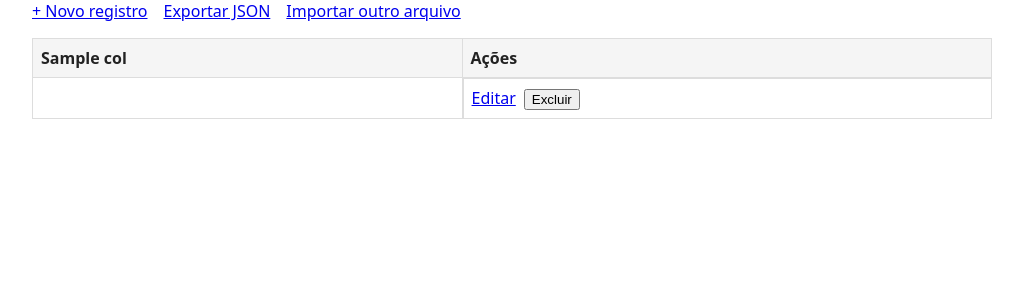
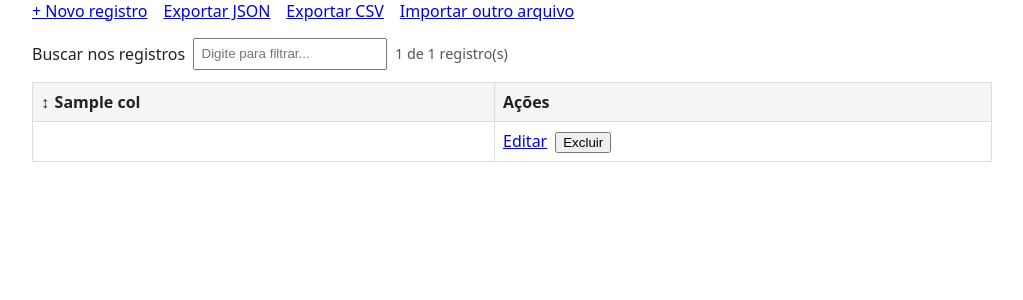
Before and after one commit to gadelhati/json, a FastAPI app: template templates/datatable.html in a window 1280 px wide. Shown: the part 118-418 px from the top of the page, without its empty margins (128-1151 px from the left). Run offline with FastAPI, Linux system fonts and the light colour scheme; the template is opened without the code that fills it: most values are stand-ins (such as "Sample title", 1, 10 or a date in 2020).

Commit message:
feat: add export csv

```diff
--- a/src/routes.py
+++ b/src/routes.py
@@ -1,10 +1,12 @@
 """Rotas web para importar, editar, exibir e exportar dados JSON e GeoJSON."""
 
+import csv
+import io
 import json
 import shutil
 
 from fastapi import APIRouter, File, Form, HTTPException, Request, UploadFile
-from fastapi.responses import FileResponse, RedirectResponse
+from fastapi.responses import FileResponse, RedirectResponse, StreamingResponse
 from fastapi.templating import Jinja2Templates
 
 from .config import settings
@@ -197,3 +199,36 @@ def export_json():
     path = store.export()
     media_type = "application/geo+json" if store.source_format == "geojson" else "application/json"
     return FileResponse(path, filename=path.name, media_type=media_type)
+
+
+@router.get("/export/csv")
+def export_csv():
+    """Exporta todos os registros atuais como arquivo CSV."""
+    if not store.records:
+        raise HTTPException(status_code=400, detail="Nenhum dado importado para exportar")
+
+    fieldnames = [settings.id_field, *store.columns]
+    if store.source_format == "geojson":
+        fieldnames.append("geometry")
+    if store.has_multiple_sources:
+        fieldnames.append("source")
+
+    output = io.StringIO(newline="")
+    writer = csv.DictWriter(output, fieldnames=fieldnames, extrasaction="ignore")
+    writer.writeheader()
+    for record in store.get_all():
+        row = dict(record)
+        if store.source_format == "geojson":
+            geometry = row.pop(store.GEOMETRY_FIELD, None)
+            row["geometry"] = (
+                json.dumps(geometry, ensure_ascii=False) if geometry is not None else ""
+            )
+        if store.has_multiple_sources:
+            row["source"] = row.pop(store.SOURCE_FIELD, "")
+        writer.writerow(row)
+
+    return StreamingResponse(
+        iter([output.getvalue()]),
+        media_type="text/csv; charset=utf-8",
+        headers={"Content-Disposition": 'attachment; filename="export.csv"'},
+    )
--- /dev/null
+++ b/static/dashboard.js
@@ -0,0 +1,70 @@
+const table = document.querySelector("#records-table");
+
+if (table) {
+    const body = table.tBodies[0];
+    const search = document.querySelector("#record-search");
+    const count = document.querySelector("#record-count");
+    const emptyRow = document.querySelector("#no-records-match");
+    const sortableHeaders = [...table.tHead.querySelectorAll("[data-sort-column]")];
+    const collator = new Intl.Collator("pt-BR", {
+        numeric: true,
+        sensitivity: "base",
+    });
+    let sortColumn = -1;
+    let sortDirection = 1;
+
+    const dataRows = () =>
+        [...body.rows].filter((row) => row !== emptyRow);
+
+    const updateRows = () => {
+        const query = search.value.trim().toLocaleLowerCase("pt-BR");
+        let visibleCount = 0;
+
+        for (const row of dataRows()) {
+            const searchableText = [...row.cells]
+                .slice(0, -1)
+                .map((cell) => cell.textContent)
+                .join(" ")
+                .toLocaleLowerCase("pt-BR");
+            row.hidden = !searchableText.includes(query);
+            if (!row.hidden) visibleCount += 1;
+        }
+
+        emptyRow.hidden = visibleCount > 0;
+        count.textContent = `${visibleCount} de ${dataRows().length} registro(s)`;
+    };
+
+    search.addEventListener("input", updateRows);
+
+    sortableHeaders.forEach((button, index) => {
+        button.addEventListener("click", () => {
+            const header = button.closest("th");
+            if (sortColumn === index) {
+                sortDirection *= -1;
+            } else {
+                sortColumn = index;
+                sortDirection = 1;
+            }
+
+            for (const otherHeader of sortableHeaders) {
+                otherHeader.closest("th").setAttribute("aria-sort", "none");
+            }
+            header.setAttribute(
+                "aria-sort",
+                sortDirection === 1 ? "ascending" : "descending",
+            );
+
+            const rows = dataRows().sort((left, right) => {
+                const leftText = left.cells[index].textContent.trim();
+                const rightText = right.cells[index].textContent.trim();
+                return sortDirection * collator.compare(leftText, rightText);
+            });
+
+            for (const row of rows) body.append(row);
+            body.append(emptyRow);
+            updateRows();
+        });
+    });
+
+    updateRows();
+}
--- a/static/style.css
+++ b/static/style.css
@@ -13,8 +13,32 @@ header h1 a {
 
 .toolbar {
     display: flex;
+    flex-wrap: wrap;
     gap: 1rem;
     margin-bottom: 1rem;
+}
+
+.dashboard-controls {
+    display: flex;
+    flex-wrap: wrap;
+    align-items: center;
+    gap: 0.5rem;
+    margin-bottom: 0.75rem;
+}
+
+.dashboard-controls input {
+    max-width: 24rem;
+    padding: 0.4rem;
+}
+
+#record-count {
+    color: #555;
+    font-size: 0.9rem;
+}
+
+.table-wrap {
+    width: 100%;
+    overflow-x: auto;
 }
 
 table {
@@ -26,16 +50,58 @@ th, td {
     border: 1px solid #ddd;
     padding: 0.5rem;
     text-align: left;
+    max-width: 18rem;
+    overflow-wrap: anywhere;
 }
 
 th {
     background: #f5f5f5;
+    white-space: nowrap;
+    overflow-wrap: normal;
 }
 
 td.acoes {
+    white-space: nowrap;
+}
+
+td {
+    vertical-align: top;
+}
+
+.cell {
+    max-height: 8rem;
+    overflow-y: auto;
+}
+
+.sort-button {
+    display: inline-flex;
+    align-items: center;
+    gap: 0.35rem;
+    border: 0;
+    background: transparent;
+    color: inherit;
+    font: inherit;
+    font-weight: 600;
+    padding: 0;
+}
+
+.sort-indicator {
+    flex: 0 0 auto;
+}
+
+.sort-button:hover {
+    color: #1a5fb4;
+}
+
+td.acoes .action-controls {
     display: flex;
+    flex-wrap: wrap;
     gap: 0.5rem;
     align-items: center;
+}
+
+td.acoes form {
+    margin: 0;
 }
 
 form label {
--- a/templates/datatable.html
+++ b/templates/datatable.html
@@ -4,28 +4,50 @@
 <div class="toolbar">
     <a href="/records/new">+ Novo registro</a>
     <a href="/export">Exportar JSON</a>
+    <a href="/export/csv">Exportar CSV</a>
     <a href="/import">Importar outro arquivo</a>
 </div>
-<table>
+<div class="dashboard-controls">
+    <label for="record-search">Buscar nos registros</label>
+    <input type="search" id="record-search" placeholder="Digite para filtrar...">
+    <span id="record-count" role="status" aria-live="polite"></span>
+</div>
+<div class="table-wrap">
+<table id="records-table">
     <thead>
         <tr>
             {% for col in columns %}
-            <th>{{ col }}</th>
+            <th scope="col" aria-sort="none">
+                <button type="button" class="sort-button" data-sort-column>
+                    <span class="sort-indicator" aria-hidden="true">↕</span>
+                    <span>{{ col }}</span>
+                </button>
+            </th>
             {% endfor %}
             {% if is_geojson %}
-            <th>geometria</th>
+            <th scope="col" aria-sort="none">
+                <button type="button" class="sort-button" data-sort-column>
+                    <span class="sort-indicator" aria-hidden="true">↕</span>
+                    <span>geometria</span>
+                </button>
+            </th>
             {% endif %}
             {% if show_layer %}
-            <th>camada</th>
+            <th scope="col" aria-sort="none">
+                <button type="button" class="sort-button" data-sort-column>
+                    <span class="sort-indicator" aria-hidden="true">↕</span>
+                    <span>camada</span>
+                </button>
+            </th>
             {% endif %}
-            <th>Ações</th>
+            <th scope="col">Ações</th>
         </tr>
     </thead>
     <tbody>
         {% for record in records %}
         <tr>
             {% for col in columns %}
-            <td>{{ record.get(col, "") }}</td>
+            <td><div class="cell">{{ record.get(col, "") }}</div></td>
             {% endfor %}
             {% if is_geojson %}
             <td class="geometria">{{ record.get(geometry_field, "") }}</td>
@@ -40,13 +62,25 @@
             </td>
             {% endif %}
             <td class="acoes">
-                <a href="/records/{{ record[id_field] }}/edit">Editar</a>
-                <form method="post" action="/records/{{ record[id_field] }}/delete">
-                    <button type="submit" onclick="return confirm('Excluir este registro?')">Excluir</button>
-                </form>
+                <div class="action-controls">
+                    <a href="/records/{{ record[id_field] }}/edit">Editar</a>
+                    <form method="post" action="/records/{{ record[id_field] }}/delete">
+                        <button type="submit" onclick="return confirm('Excluir este registro?')">Excluir</button>
+                    </form>
+                </div>
             </td>
         </tr>
         {% endfor %}
+        <tr id="no-records-match" hidden>
+            <td colspan="{{ columns|length + (1 if is_geojson else 0) + (1 if show_layer else 0) + 1 }}">
+                Nenhum registro corresponde à busca.
+            </td>
+        </tr>
     </tbody>
 </table>
+</div>
 {% endblock %}
+
+{% block scripts %}
+<script src="/static/dashboard.js"></script>
+{% endblock %}
```
